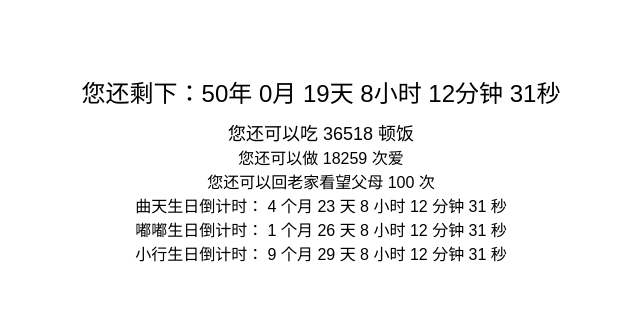
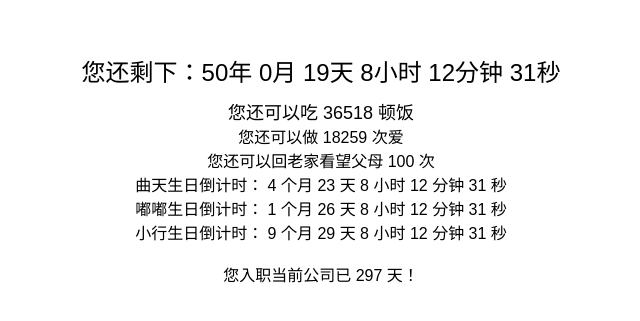
Before and after one commit to imhet/javascript-playground, a website: page restlife/main.html in a window 1280 px wide. Shown: the part 231-552 px from the top of the page, without its empty margins (319-959 px from the left). Drawn offline with Linux system fonts and the light colour scheme.

Commit message:
feat: add time diff calc

```diff
--- a/restlife/main.html
+++ b/restlife/main.html
@@ -1,9 +1,11 @@
 <!DOCTYPE html>
 <html lang="en">
+
 <head>
     <meta charset="UTF-8">
     <meta name="viewport" content="width=device-width, initial-scale=1.0">
     <title>Life Countdown</title>
+    <script src="node_modules/solarlunar-es/dist/solarlunar.cjs.js"></script>
     <style>
         body {
             font-family: Arial, sans-serif;
@@ -25,6 +27,7 @@
         }
     </style>
 </head>
+
 <body>
 
     <div id="countdown"></div>
@@ -34,8 +37,12 @@
     <div id="nextBirthday1"></div>
     <div id="nextBirthday2"></div>
     <div id="nextBirthday3"></div>
+    <br />
+    <div id="sinceEmployed"></div>
 
     <script>
+        // import solarLunar from 'solarlunar.cjs';
+
         // Set average lifespan and current age
         const averageLifespan = 80;
         const currentAge = 37;
@@ -65,7 +72,7 @@
             };
         }
 
-  function calculateBirthdayRemainingTime(birthday) {
+        function calcBirthdayRemain(birthday) {
             const today = new Date();
             const nextBirthdayYear = today.getFullYear();
             const nextBirthday = new Date(nextBirthdayYear, birthday.getMonth(), birthday.getDate());
@@ -84,6 +91,28 @@
             };
         }
 
+        function calculateTimeDifference(givenDate, displayUnit) {
+            var currentDate = new Date();
+            givenDate = new Date(givenDate);
+            var timeDifference = givenDate - currentDate;
+
+            var timeValue;
+            switch (displayUnit) {
+                case 'days':
+                    timeValue = Math.ceil(timeDifference / (1000 * 60 * 60 * 24));
+                    break;
+                case 'weeks':
+                    timeValue = Math.ceil(timeDifference / (1000 * 60 * 60 * 24 * 7));
+                    break;
+                case 'months':
+                    timeValue = Math.ceil(timeDifference / (1000 * 60 * 60 * 24 * 30));
+                    break;
+                default:
+                    return "Invalid display unit";
+            }
+            return timeValue;
+        }
+
         // Update countdown and remaining meals every minute
         function updateCountdown() {
             const remainingTime = calculateRemainingTime(currentAge, averageLifespan, targetDate, lovesAge, parentAge);
@@ -93,21 +122,29 @@
             document.getElementById('remainingMakeloves').textContent = `您还可以做 ${remainingTime.loves} 次爱`;
             document.getElementById('remainingGoHome').textContent = `您还可以回老家看望父母 ${remainingTime.homes} 次`;
 
-    const nextBirthday1 = calculateBirthdayRemainingTime(new Date('2022-07-29T00:00:00'));
-    const nextBirthday2 = calculateBirthdayRemainingTime(new Date('2022-05-03T00:00:00'));
-    const nextBirthday3 = calculateBirthdayRemainingTime(new Date('2022-01-01T00:00:00'));
+            const nextBirthday1 = calcBirthdayRemain(new Date('2022-07-29T00:00:00'));
+            const nextBirthday2 = calcBirthdayRemain(new Date('2022-05-03T00:00:00'));
+            const nextBirthday3 = calcBirthdayRemain(new Date('2022-01-01T00:00:00'));
 
             document.getElementById('nextBirthday1').textContent = `曲天生日倒计时： ${nextBirthday1.months} 个月 ${nextBirthday1.days} 天 ${nextBirthday1.hours} 小时 ${nextBirthday1.minutes} 分钟 ${nextBirthday1.seconds} 秒`;
             document.getElementById('nextBirthday2').textContent = `嘟嘟生日倒计时： ${nextBirthday2.months} 个月 ${nextBirthday2.days} 天 ${nextBirthday2.hours} 小时 ${nextBirthday2.minutes} 分钟 ${nextBirthday2.seconds} 秒`;
             document.getElementById('nextBirthday3').textContent = `小行生日倒计时： ${nextBirthday3.months} 个月 ${nextBirthday3.days} 天 ${nextBirthday3.hours} 小时 ${nextBirthday3.minutes} 分钟 ${nextBirthday3.seconds} 秒`;
         }
 
+
+        function showDaysByGivenDay() {
+            document.getElementById('sinceEmployed').textContent = `您入职当前公司已 ${Math.abs(calculateTimeDifference('2023-05-15', 'days'))} 天！`;
+            // document.getElementById('sinceEmployed').textContent = `农历->公历： ${solarLunar.lunar2solar(1987,7,29)} `;
+        }
+
         // Initial update
         updateCountdown();
-
         // Update every minute
         setInterval(updateCountdown, 1000);
+
+        showDaysByGivenDay();
     </script>
 
 </body>
+
 </html>
--- /dev/null
+++ b/restlife/package.json
@@ -0,0 +1,5 @@
+{
+  "dependencies": {
+    "solarlunar-es": "^1.0.9"
+  }
+}
```
Also changed, not shown: 1 other file. Lines whose indentation alone changed are shown as unchanged.
